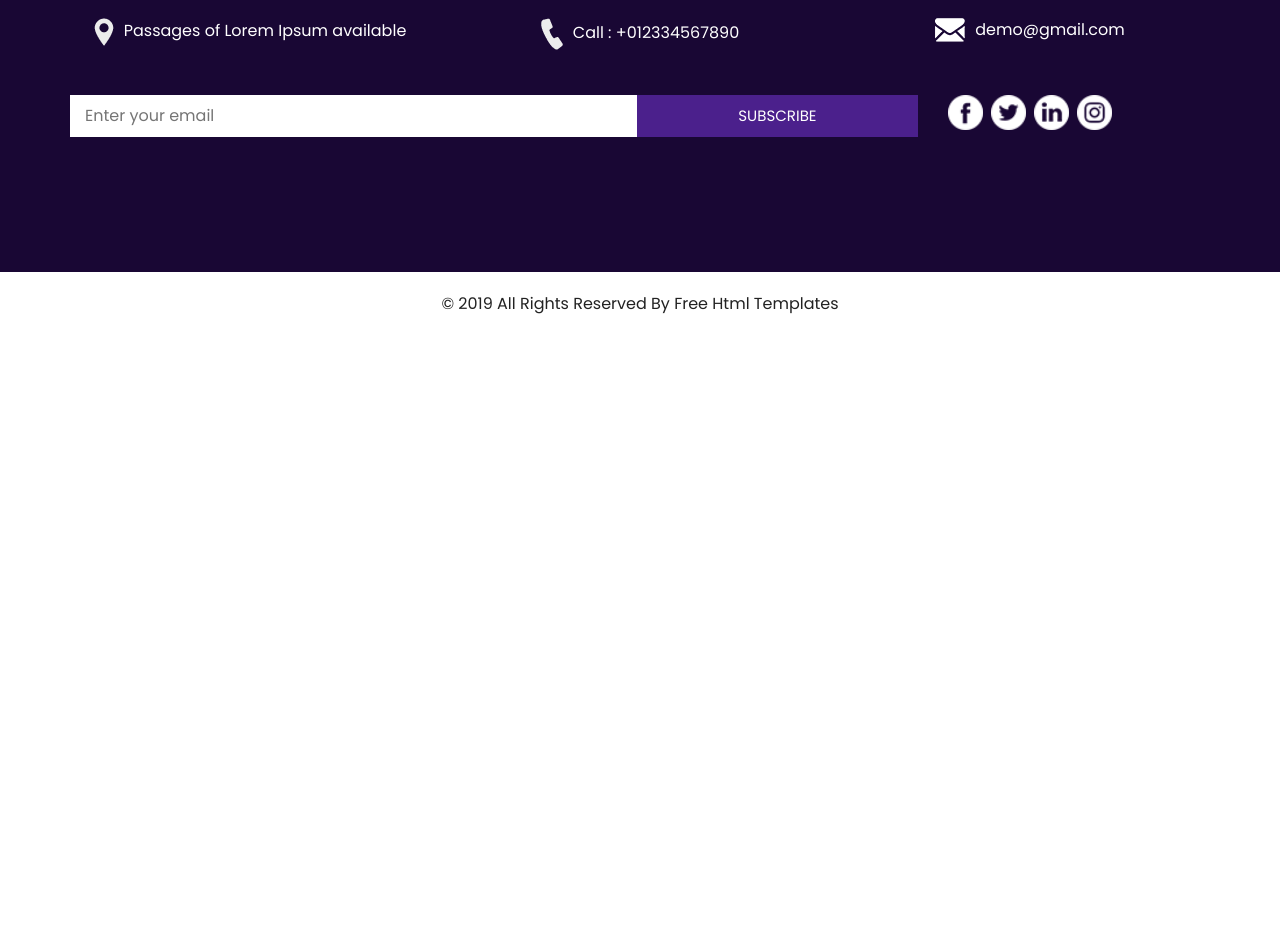
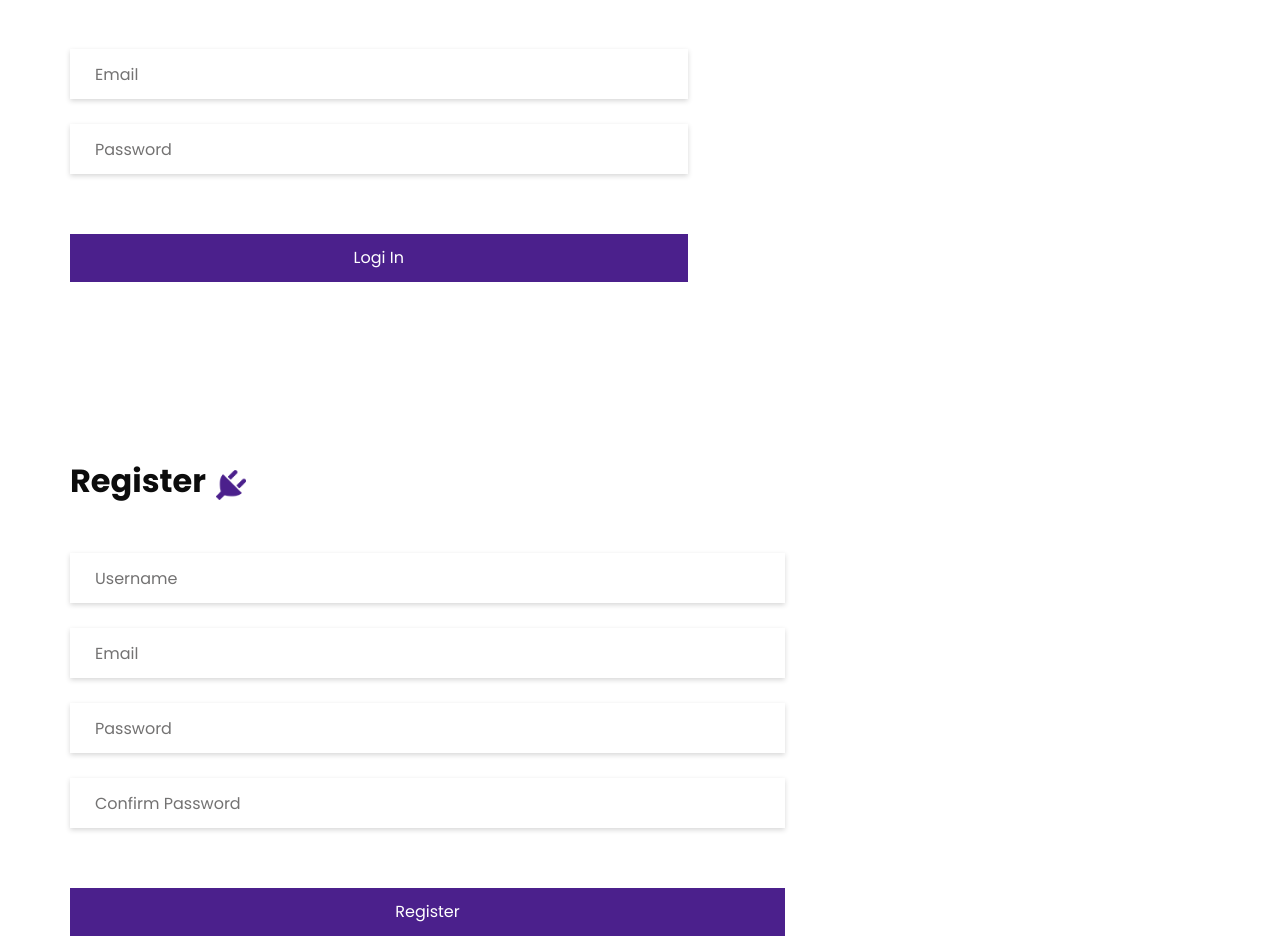
Before and after one commit to Lyudov/Project-ElectroService, a React (Vite) app in the folder electro-service/: page /contact in a window 1280 px wide. Shown: the part 4240-5192 px from the top of the page. Before the commit the page ends 4576 px from the top, so only its background shows below. Built offline with nearby package versions, Linux system fonts and the light colour scheme; no server answers.

Commit message:
Create Register and Login page

```diff
--- a/electro-service/public/css/style.css
+++ b/electro-service/public/css/style.css
@@ -677,6 +677,139 @@ a:focus {
   text-align: center;
 }
 
+/* Register */
+
+
+.register_section {
+  position: relative;
+}
+
+.register_section form {
+  margin-top: 45px;
+  padding-right: 35px;
+}
+
+.register_section input {
+  width: 100%;
+  border: none;
+  height: 50px;
+  margin-bottom: 25px;
+  padding-left: 25px;
+  background-color: transparent;
+  outline: none;
+  color: #101010;
+  -webkit-box-shadow: 0px 2px 5px 0px rgba(0, 0, 0, 0.16);
+  box-shadow: 0px 2px 5px 0px rgba(0, 0, 0, 0.16);
+}
+
+.register_section input::-webkit-input-placeholder {
+  color: #737272;
+}
+
+.register_section input:-ms-input-placeholder {
+  color: #737272;
+}
+
+.register_section input::-ms-input-placeholder {
+  color: #737272;
+}
+
+.register_section input::placeholder {
+  color: #737272;
+}
+
+.register_section input.message-box {
+  height: 120px;
+}
+
+.register_section button {
+  border: none;
+  display: inline-block;
+  padding: 12px 45px;
+  background-color: #4b208c;
+  color: #ffffff;
+  border-radius: 0px;
+  margin-top: 35px;
+}
+
+.register_section button:hover {
+  background-color: #5625a1;
+}
+
+
+.d-flex-register button {
+  width: 100%;
+}
+
+
+
+
+/* Login Page */
+
+.login_section {
+  position: relative;
+}
+
+.login_section form {
+  margin-top: 45px;
+  padding-right: 35px;
+}
+
+.login_section input {
+  width: 100%;
+  border: none;
+  height: 50px;
+  margin-bottom: 25px;
+  padding-left: 25px;
+  background-color: transparent;
+  outline: none;
+  color: #101010;
+  -webkit-box-shadow: 0px 2px 5px 0px rgba(0, 0, 0, 0.16);
+  box-shadow: 0px 2px 5px 0px rgba(0, 0, 0, 0.16);
+}
+
+.login_section input::-webkit-input-placeholder {
+  color: #737272;
+}
+
+.login_section input:-ms-input-placeholder {
+  color: #737272;
+}
+
+.login_section input::-ms-input-placeholder {
+  color: #737272;
+}
+
+.login_section input::placeholder {
+  color: #737272;
+}
+
+.login_section input.message-box {
+  height: 120px;
+}
+
+.login_section button {
+  border: none;
+  display: inline-block;
+  padding: 12px 45px;
+  background-color: #4b208c;
+  color: #ffffff;
+  border-radius: 0px;
+  margin-top: 35px;
+}
+
+.login_section button:hover {
+  background-color: #5625a1;
+}
+
+
+
+.d-flex-login button {
+  width: 100%;
+}
+
+
+
 /* end info section */
 /* footer section*/
 /* .footer_section {
--- a/electro-service/src/App.jsx
+++ b/electro-service/src/App.jsx
@@ -9,6 +9,8 @@ import Info from "./Info";
 import Test from "./Test";
 import { getDatabase, push, ref } from "firebase/database";
 import { useState } from "react";
+import Login from "./Login";
+import Register from "./Register";
 
 function App() {
   return (
@@ -19,6 +21,8 @@ function App() {
       <About />
       <Blog />
       <Contact />
+      <Login />
+      <Register />
       <Info />
       <Footer />
     </>
--- /dev/null
+++ b/electro-service/src/Login.jsx
@@ -0,0 +1,31 @@
+function Login() {
+  return (
+    <section className="login_section layout_padding">
+      <div className="container ">
+        <div className="heading_container">
+          <h2>Log In </h2>
+          <img src="images/plug.png" alt="" />
+        </div>
+      </div>
+      <div className="container">
+        <div className="row">
+          <div className="col-md-7">
+            <form action="">
+              <div>
+                <input type="email" placeholder="Email" />
+              </div>
+              <div>
+                <input type="text" placeholder="Password" />
+              </div>
+              <div className="d-flex-login ">
+                <button>Logi In</button>
+              </div>
+            </form>
+          </div>
+        </div>
+      </div>
+    </section>
+  );
+}
+
+export default Login;
--- /dev/null
+++ b/electro-service/src/Register.jsx
@@ -0,0 +1,96 @@
+import { getDatabase, set, push, ref, onValue } from "firebase/database";
+import { useState } from "react";
+
+function Register() {
+  const [regData, setRegData] = useState({
+    username: "",
+    email: "",
+    password: "",
+    confirmPassword: "",
+  });
+
+  const handleInputChange = (e) => {
+    const { name, value } = e.target;
+
+    setRegData({
+      ...regData,
+      [name]: value,
+    });
+  };
+
+  const writeToDatabase = () => {
+    const database = getDatabase();
+    const regRef = ref(database, "regData");
+
+    push(regRef, regData);
+
+    setRegData({
+      username: "",
+      email: "",
+      password: "",
+      confirmPassword: "",
+    });
+  };
+
+  return (
+    <section className="register_section layout_padding">
+      <div className="container ">
+        <div className="heading_container">
+          <h2>Register </h2>
+          <img src="images/plug.png" alt="" />
+        </div>
+      </div>
+      <div className="container">
+        <div className="row">
+          <div className="col-md-8">
+            <form action="">
+              <div>
+                <input
+                  type="text"
+                  name="username"
+                  placeholder="Username"
+                  value={regData.username}
+                  onChange={handleInputChange}
+                />
+              </div>
+              <div>
+                <input
+                  type="email"
+                  name="email"
+                  placeholder="Email"
+                  value={regData.email}
+                  onChange={handleInputChange}
+                />
+              </div>
+              <div>
+                <input
+                  type="text"
+                  name="password"
+                  placeholder="Password"
+                  value={regData.password}
+                  onChange={handleInputChange}
+                />
+              </div>
+              <div>
+                <input
+                  type="text"
+                  name="confirmPassword"
+                  placeholder="Confirm Password"
+                  value={regData.confirmPassword}
+                  onChange={handleInputChange}
+                />
+              </div>
+              <div className="d-flex-login ">
+                <button type="button" onClick={writeToDatabase}>
+                  Register
+                </button>
+              </div>
+            </form>
+          </div>
+        </div>
+      </div>
+    </section>
+  );
+}
+
+export default Register;
```
